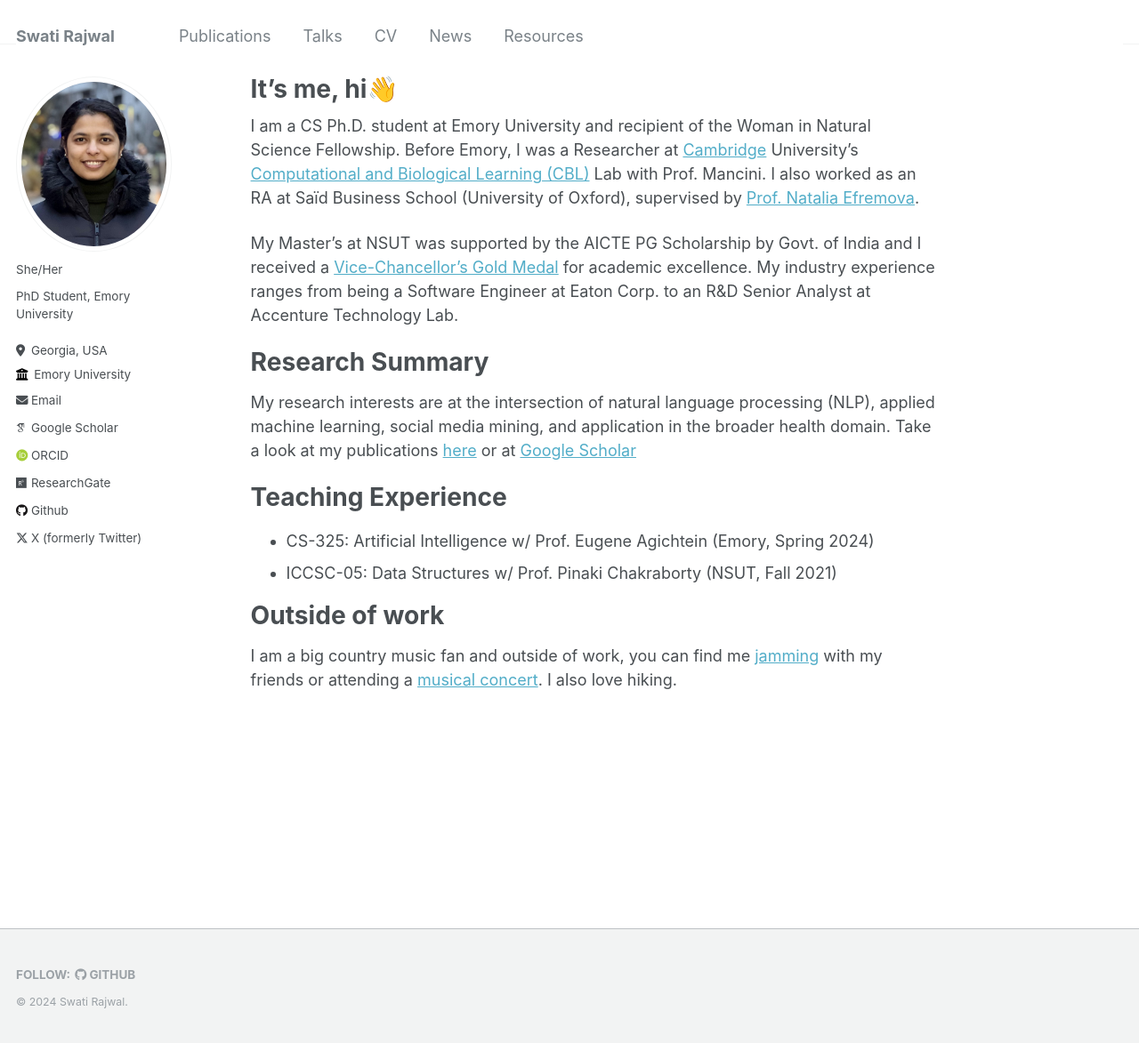
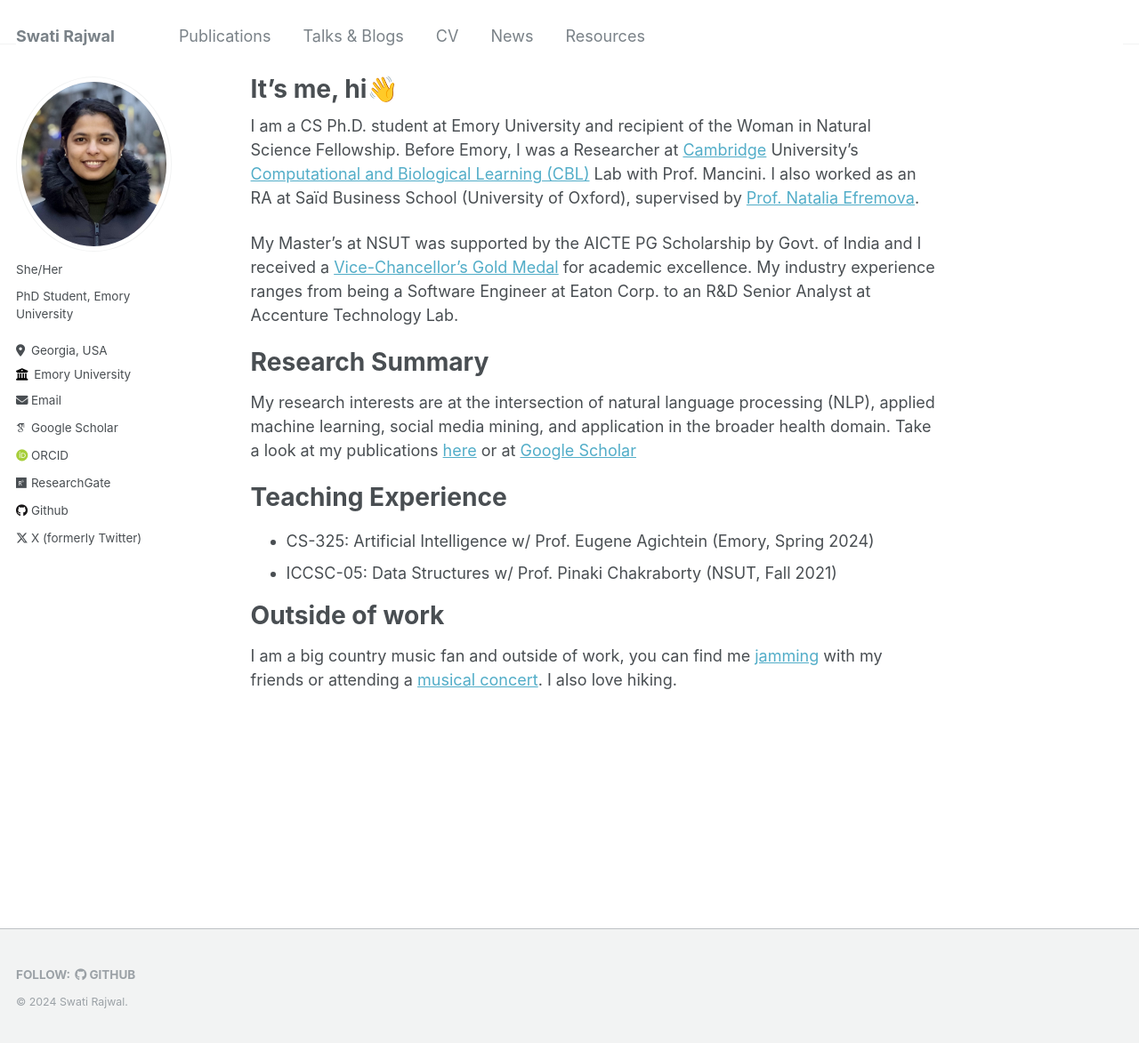
Before and after one commit to swati-rajwal/swati-rajwal.github.io, a Jekyll site: the page built from _pages/about.md, in a window 1280 px wide and 1173 px high. Shown: the whole window at 89% size. Built offline with Jekyll 4.4.1, drawn with Linux system fonts in a browser that asks for light colours; some web fonts are replaced.

Commit message:
Update navigation.yml

```diff
--- a/_data/navigation.yml
+++ b/_data/navigation.yml
@@ -3,7 +3,7 @@
   - title: "Publications"
     url: /publications/
 
-  - title: "Talks"
+  - title: "Talks & Blogs"
     url: /talks/
 
   # - title: "Teaching"
```
